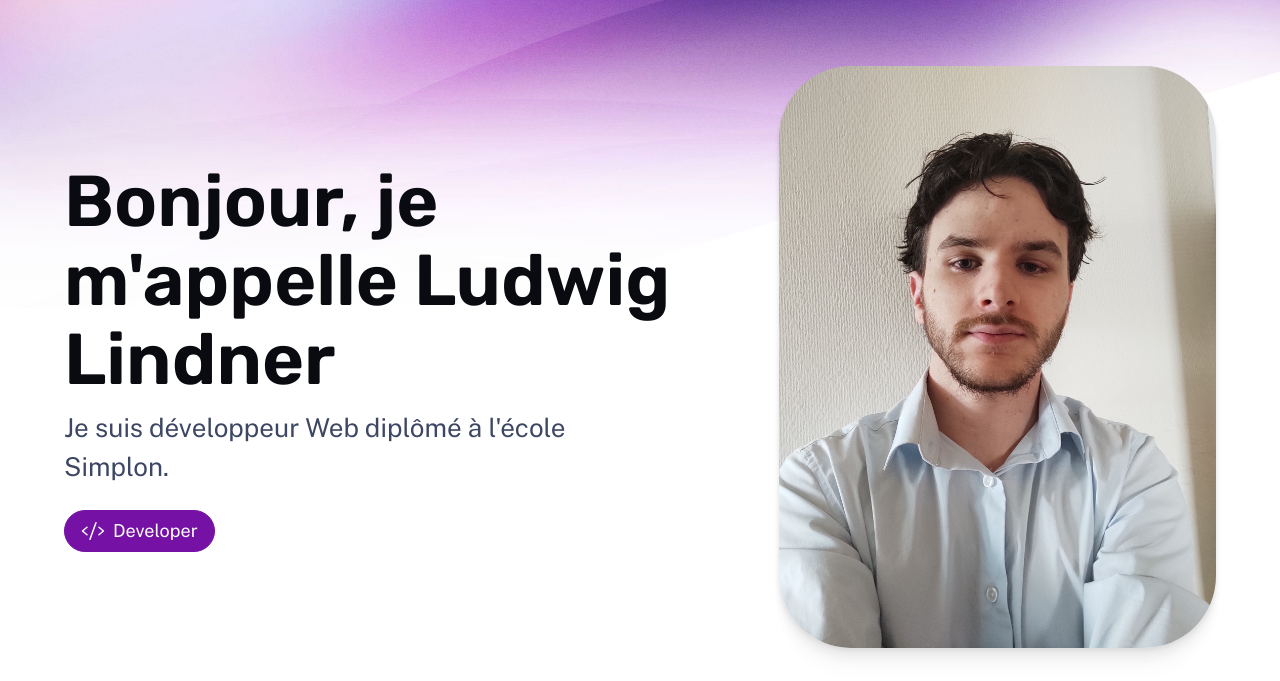
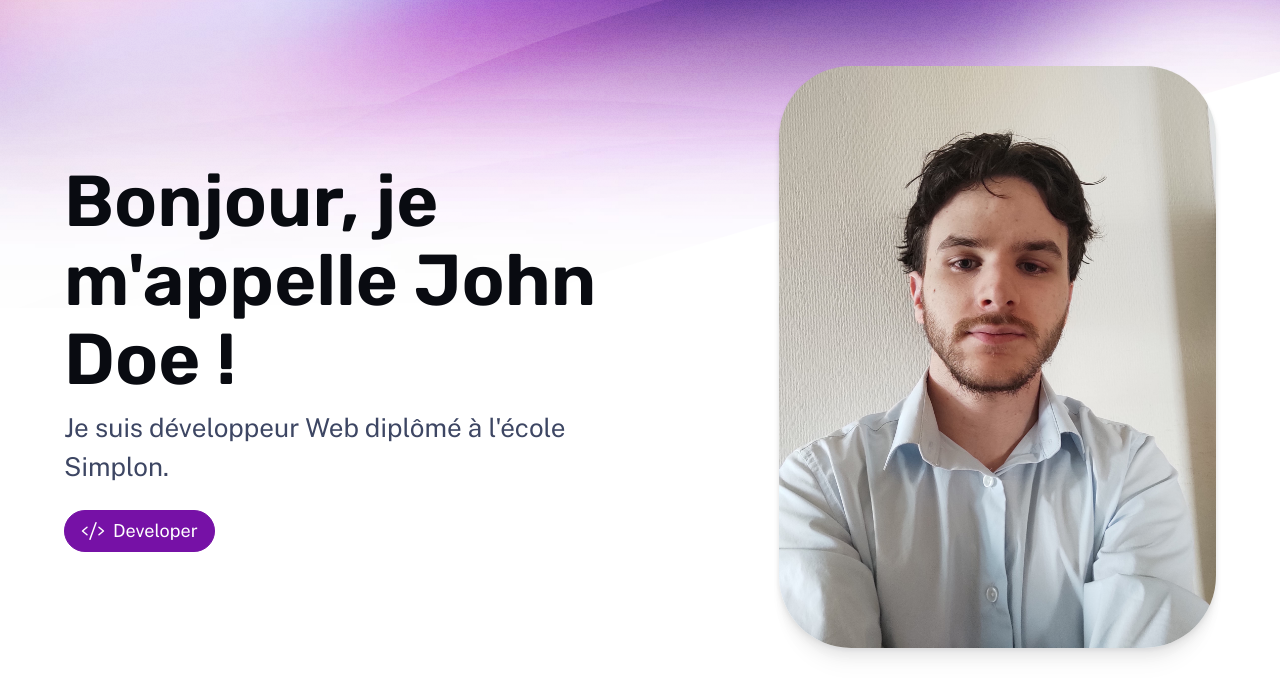
Before and after one commit to LdwgL/portfolio, an Astro site: page / in a window 1280 px wide. Shown: the part 119-800 px from the top of the page. Built offline with nearby package versions, Linux system fonts and the light colour scheme; Astro itself is replaced by a stand-in of ours.

Commit message:
update name

```diff
--- a/src/pages/index.astro
+++ b/src/pages/index.astro
@@ -30,7 +30,7 @@ const projects = (await getCollection('work'))
 		<div class="wrapper stack gap-8 lg:gap-20">
 			<header class="hero">
 				<Hero
-					title="Bonjour, je m'appelle Ludwig Lindner"
+					title="Bonjour, je m'appelle John Doe !"
 					tagline="Je suis développeur Web diplômé à l'école Simplon."
 					align="start"
 				>
```
